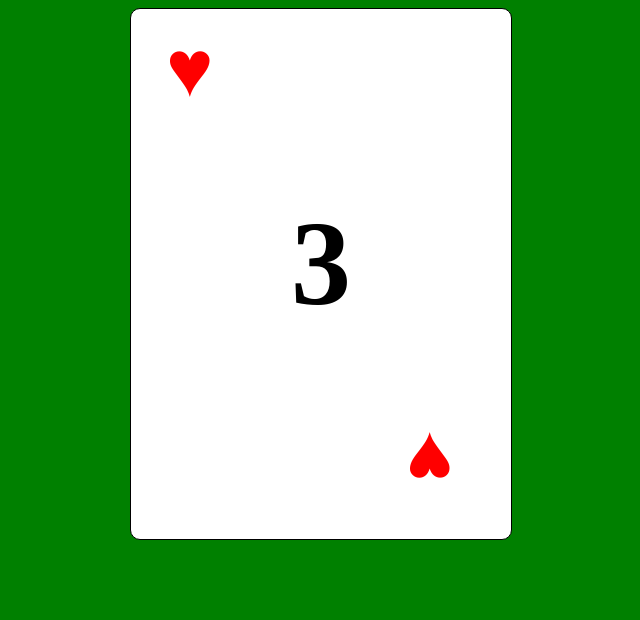
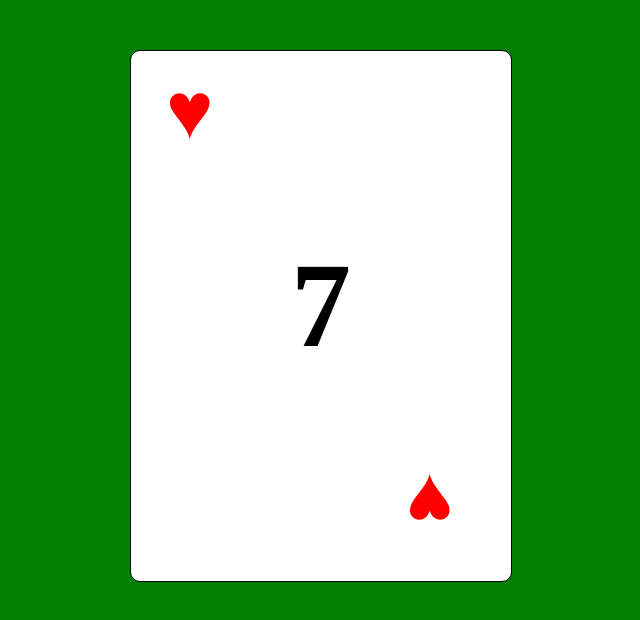
Before and after one commit to delaMorena/4ga_10_random_card_generator, a website built with webpack: page src/index.html in a window 1280 px wide. Shown: the whole page, without its empty margins (319-959 px from the left). Built offline with nearby package versions, Linux system fonts and the light colour scheme.

Commit message:
proyecto terminadogit add .git add .!

```diff
--- a/src/index.html
+++ b/src/index.html
@@ -13,9 +13,11 @@
     <link rel="shortcut icon" href="./4geeks.ico" />
   </head>
   <body>
-    <div class="card heart">
+    <div class="card">
       <div class="body">
-        <h1>3</h1>
+        <h1 id="myNumber">
+
+        </h1>
       </div>
     </div>
   </body>
--- a/src/main.js
+++ b/src/main.js
@@ -1,13 +1,27 @@
 require('./style.css');
 
 window.onload = function() {
+
 /* You should generate a random number between 1 and 4 to pick a
 suit and another random number
 between 0 and 12 to pick a card number.
+var getRandomNumber = Math.floor((Math.random() * 4) + 1);
+    var getRandomSuit = Math.floor(Math.random() * 12);
  */
-    var getRandomNumber = Math.floor((Math.random() * 4) + 1);
-    var getRandomSuit = Math.floor(Math.random() * 12);
+document.querySelector(".card").classList.add(generateRandomSuit());
+document.getElementById("myNumber").innerHTML = generateRandomNumber();
 
-
+    function generateRandomNumber() {
+        let numeros = ["A","2","3","4","5","6","7","8","9","10","J","Q","K"]
+        let randomIndexNumber = Math.floor(Math.random() * 12) ;
+        return numeros[randomIndexNumber];
+    }
+    generateRandomNumber()
+    function generateRandomSuit() {
+        let palo = ["corazon","pica","trebol","rombo"]
+        let randomIndexSuit = Math.floor(Math.random() * 4);
+        return palo[randomIndexSuit];
+    }
+    generateRandomSuit()
 
 }
--- a/src/style.css
+++ b/src/style.css
@@ -5,7 +5,7 @@ body {
 }
 .card {
   background: white;
-  margin: auto;
+  margin: 50px auto;
   height: 500px;
   width: 350px;
   padding: 15px;
@@ -16,16 +16,15 @@ body {
 }
 h1 {
     text-align: center;
-
 }
 /* antes */
-.card.heart::before {
+.card.corazon::before {
   content: "\2665";
   color: red;
   font-size: 80px;
   padding: 20px;
 }
-.card.picas::before {
+.card.pica::before {
   content: "\2660";
   color: black;
   font-size: 80px;
@@ -44,7 +43,7 @@ h1 {
   padding: 20px;
 }
 /* after*/
-.card.heart::after {
+.card.corazon::after {
   content: "\2665";
   color: red;
   font-size: 80px;
@@ -52,7 +51,7 @@ h1 {
   display: inline-block;
   transform: rotate(180deg);
 }
-.card.picas::after {
+.card.pica::after {
   content: "\2660";
   font-size: 80px;
   margin-left: 260px;
```
